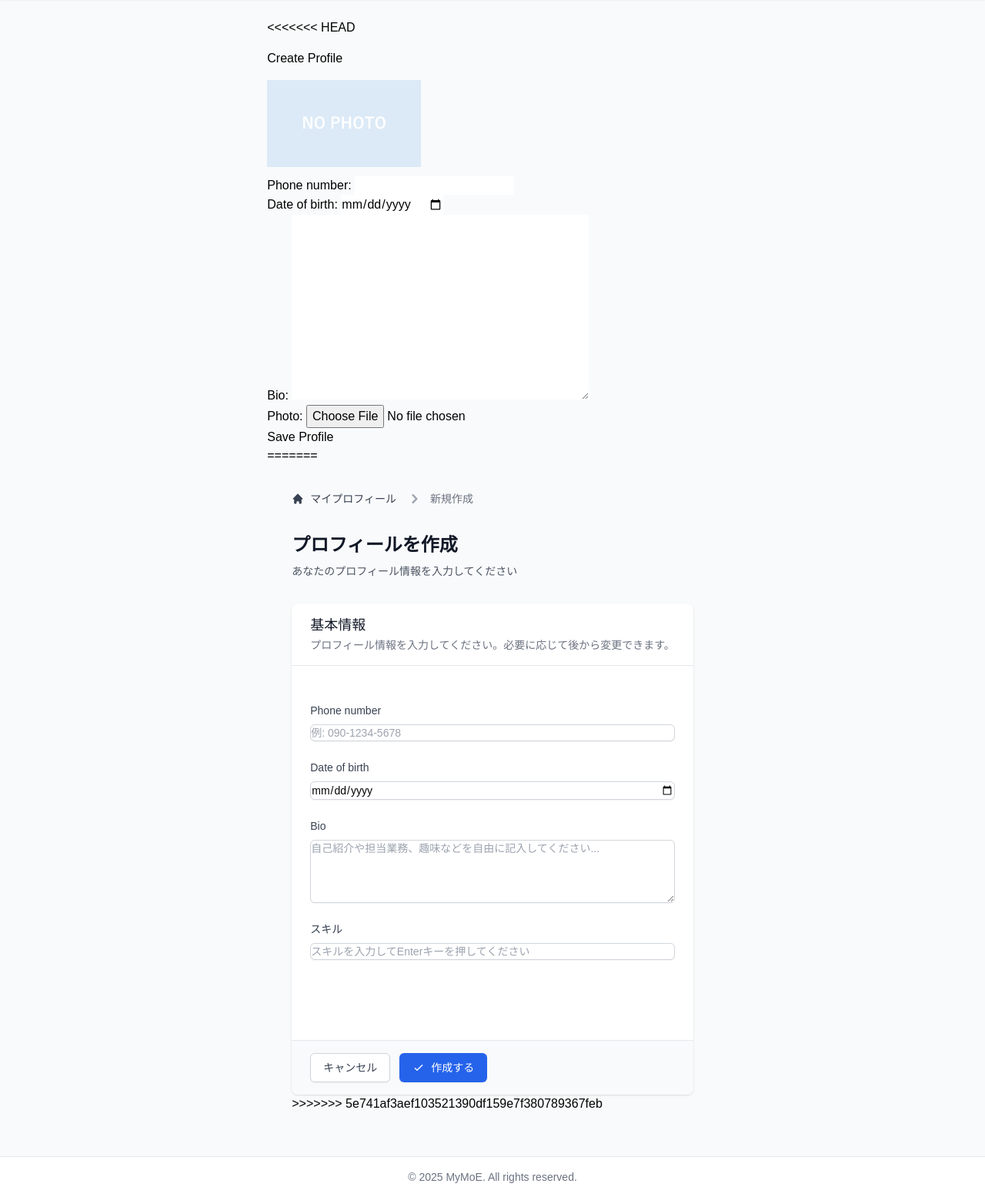
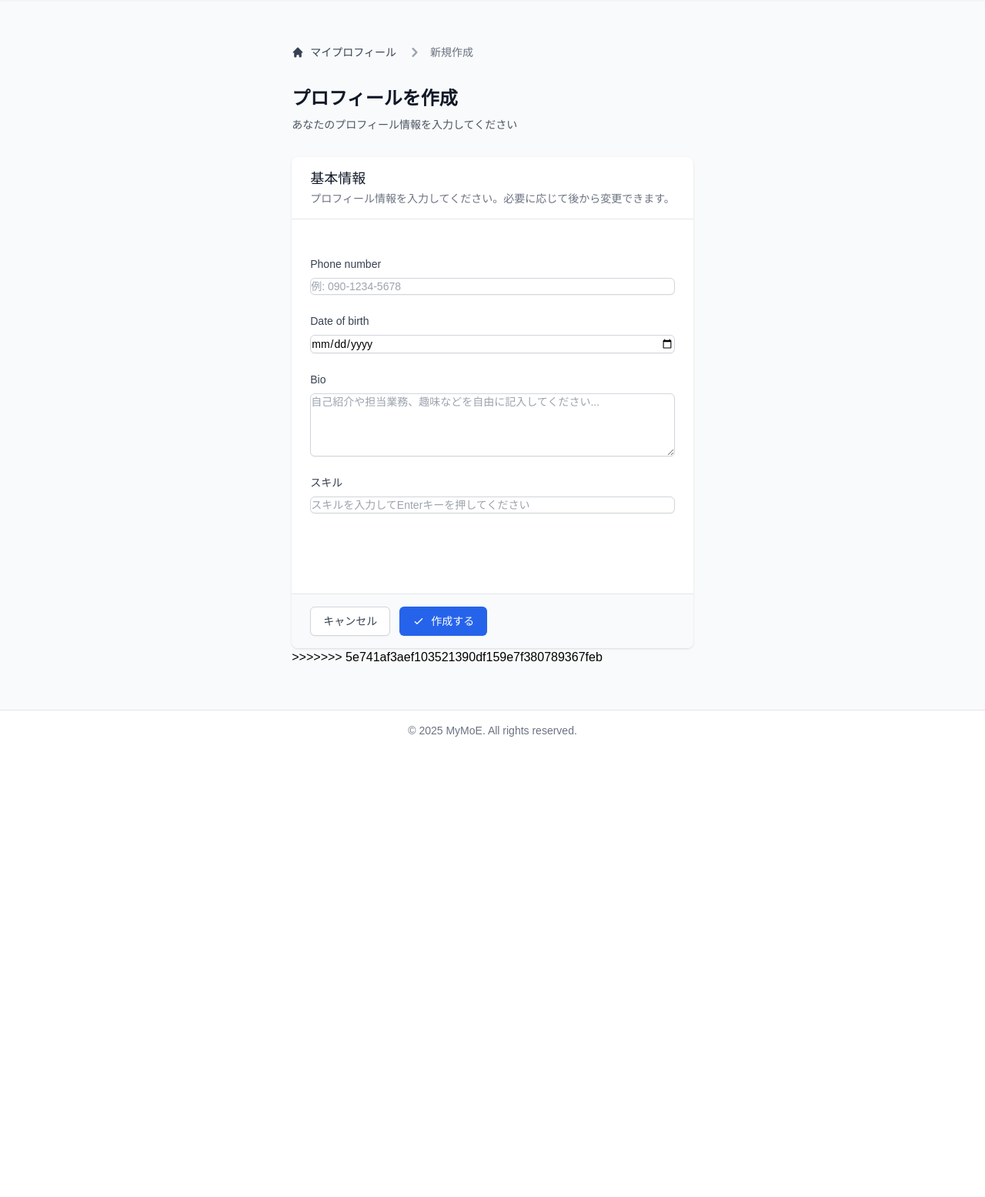
Before and after one commit to toryoto/MyMoE, a Django app: page /profiles/create/ in a window 1280 px wide. Shown: the part 65-1620 px from the top of the page at 77% size. After the commit the page ends 1022 px from the top, so only its background shows below. Run offline with Django 5.2, Linux system fonts and the light colour scheme; the visitor is signed in with stand-in values (Sample User, id 1); data that the repository does not hold is empty; some libraries are stand-ins or nearby versions.

Commit message:
コメントアウトで解決済み一旦

```diff
--- a/template/profiles/employee_profile_form.html
+++ b/template/profiles/employee_profile_form.html
@@ -6,7 +6,7 @@
 {% endblock %}
 
 {% block content %}
-<<<<<<< HEAD
+<!-- <<<<<<< HEAD
 <div class="container">
     <h2 class="my-4">{% if form.instance.pk %}Edit Profile{% else %}Create Profile{% endif %}</h2>
     <form method="post" enctype="multipart/form-data">
@@ -25,7 +25,7 @@
         {{ form.as_p }}
         <button type="submit" class="btn btn-primary">Save Profile</button>
     </form>
-=======
+======= -->
 <div class="max-w-4xl mx-auto px-4 sm:px-6 lg:px-8 py-8">
     <nav class="flex mb-8" aria-label="Breadcrumb">
         <ol class="inline-flex items-center space-x-1 md:space-x-3">
```
